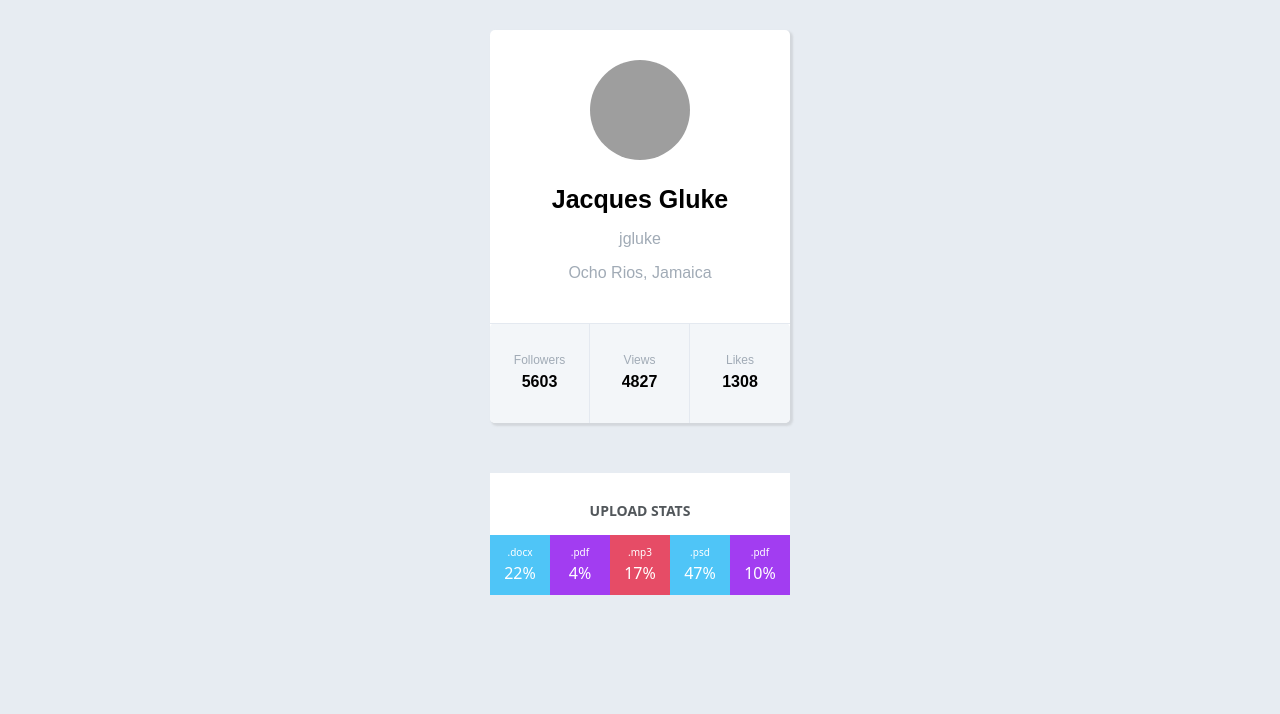
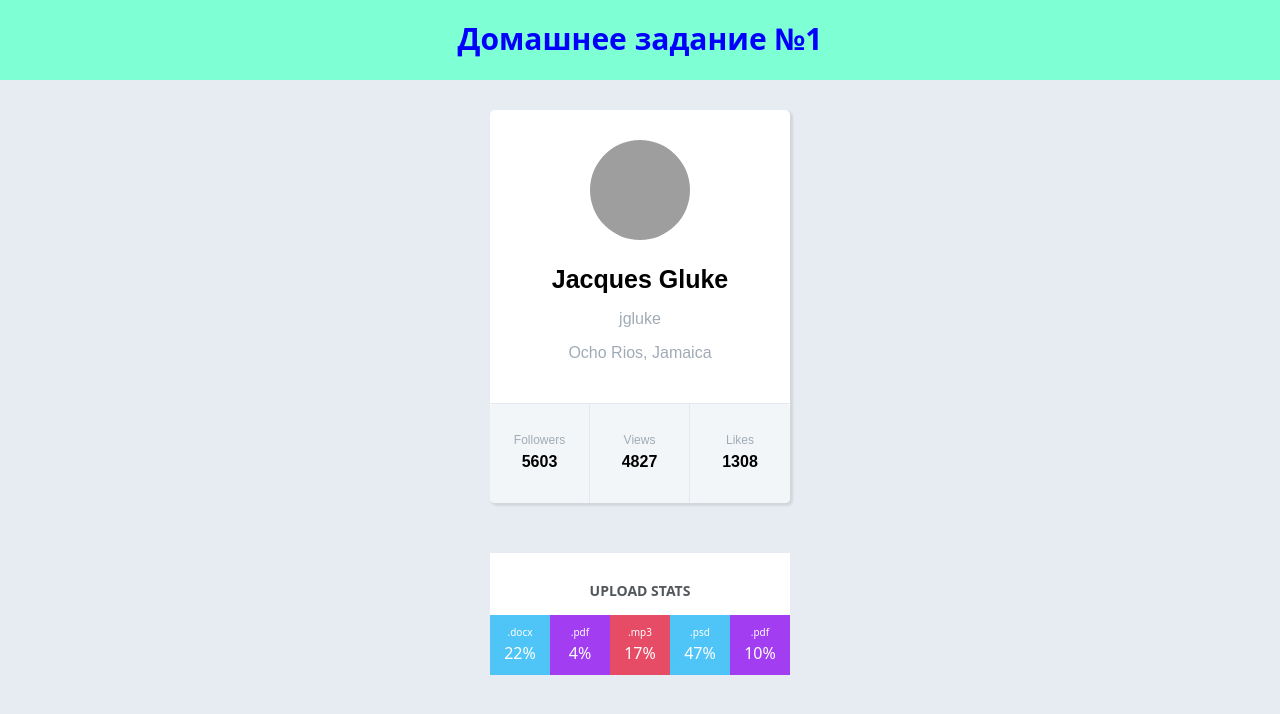
Before and after one commit to kvlad0610/goit-react-hw-01-components, a React (Create React App) app: page / in a window 1280 px wide. Shown: the top 714 px of the page. Built offline with nearby package versions, Linux system fonts and the light colour scheme; grey boxes are pictures that could not be loaded.

Commit message:
Добавил хедер

```diff
--- a/src/App.js
+++ b/src/App.js
@@ -1,14 +1,19 @@
 import user from './user.json';
-import statistics from './statistical-data.json';
+import statisticalData from './statistical-data.json';
 import ProfileCard from './components/Profile/ProfileCard';
 import Statistics from './components/Statistics/Statistics';
+import Container from './components/Container/Container';
+import Header from './components/Heder/Heder';
 import './App.css';
 
 const App = () => {
   return (
     <>
-      <ProfileCard user={user} />
-      <Statistics title={'Upload stats'} statistics={statistics} />
+      <Header title={'Домашнее задание №1'} />
+      <Container>
+        <ProfileCard user={user} />
+        <Statistics title={'Upload stats'} statistics={statisticalData} />
+      </Container>
     </>
   );
 };
--- /dev/null
+++ b/src/components/Container/Container.js
@@ -0,0 +1,7 @@
+import styles from './Container.module.css';
+
+const Container = ({ children }) => (
+  <div className={styles.container}>{children}</div>
+);
+
+export default Container;
--- /dev/null
+++ b/src/components/Container/Container.module.css
@@ -0,0 +1,7 @@
+.container {
+  max-width: 1170px;
+  margin-left: auto;
+  margin-right: auto;
+  padding-left: 10px;
+  padding-right: 10px;
+}
--- /dev/null
+++ b/src/components/Heder/Heder.jsx
@@ -0,0 +1,7 @@
+import styles from "./Heder.module.css";
+
+const Header = ({title}) => (
+  <header className={styles.header}><h1 className={styles.title}>{title}</h1></header>
+)
+
+export default Header
--- /dev/null
+++ b/src/components/Heder/Heder.module.css
@@ -0,0 +1,12 @@
+.header {
+  padding-top: 22px;
+  min-height: 80px;
+  background-color: aquamarine;
+}
+
+.title {
+  margin: 0;
+  color: blue;
+  text-align: center;
+  font-size: 30px;
+}
```
